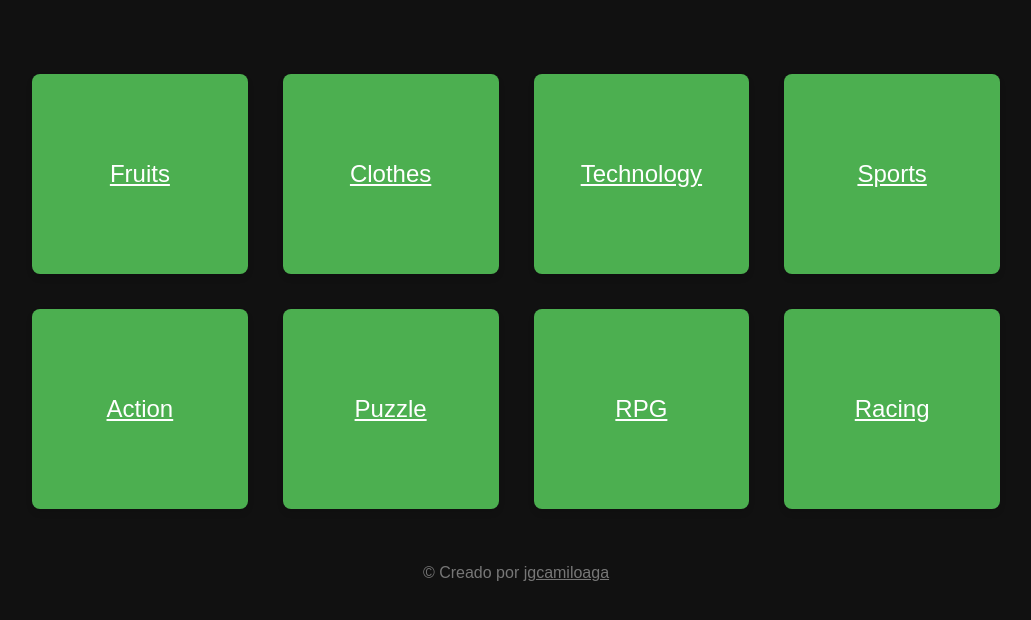
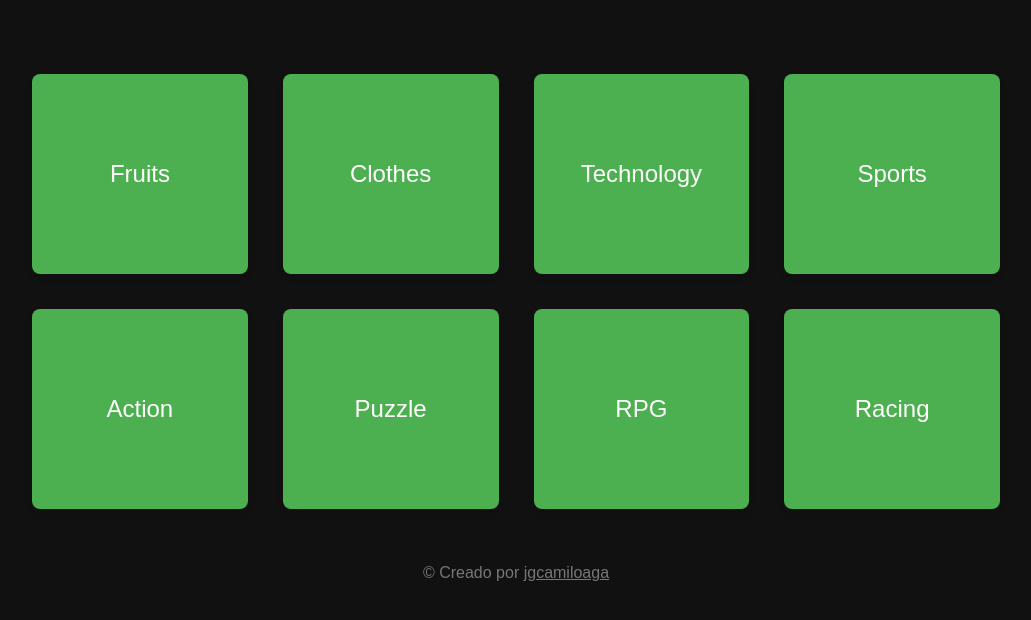
Before and after one commit to jgcamiloaga/PronunCheck, a plain HTML site: page index.html in a window 1280 px wide. Shown: the part 86-706 px from the top of the page, without its empty margins (124-1155 px from the left). Drawn offline with Linux system fonts and the light colour scheme.

Commit message:
Añade estilo para el texto de las categorías y mejora la interacción al pasar el ratón

```diff
--- a/styles/stylecate.css
+++ b/styles/stylecate.css
@@ -1,4 +1,3 @@
-/* Reset General */
 * {
   margin: 0;
   padding: 0;
@@ -49,6 +48,7 @@ main {
   text-align: center;
   transition: transform 0.3s ease, background-color 0.3s ease;
   cursor: pointer;
+  text-decoration: none;
 }
 
 .category:hover {
```
